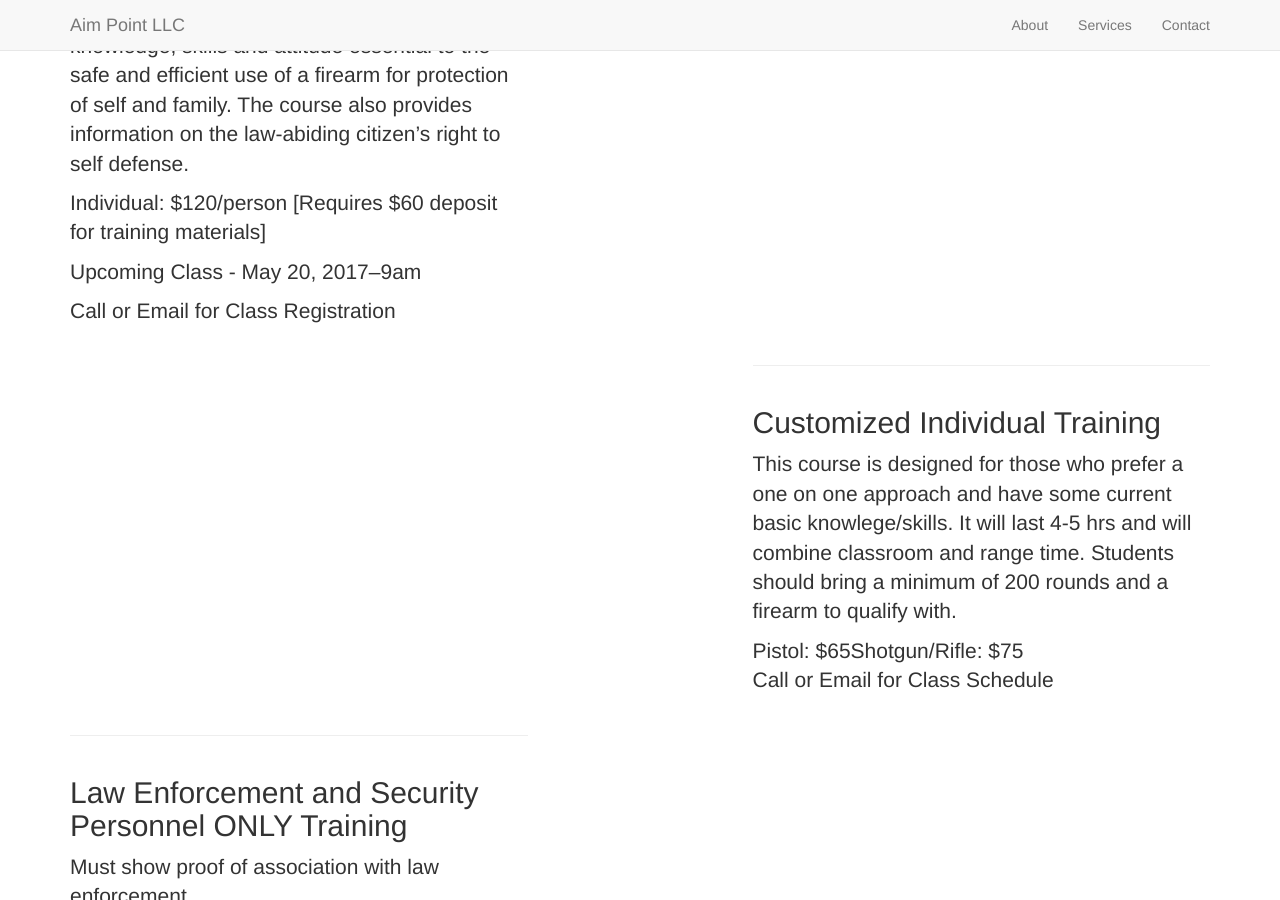
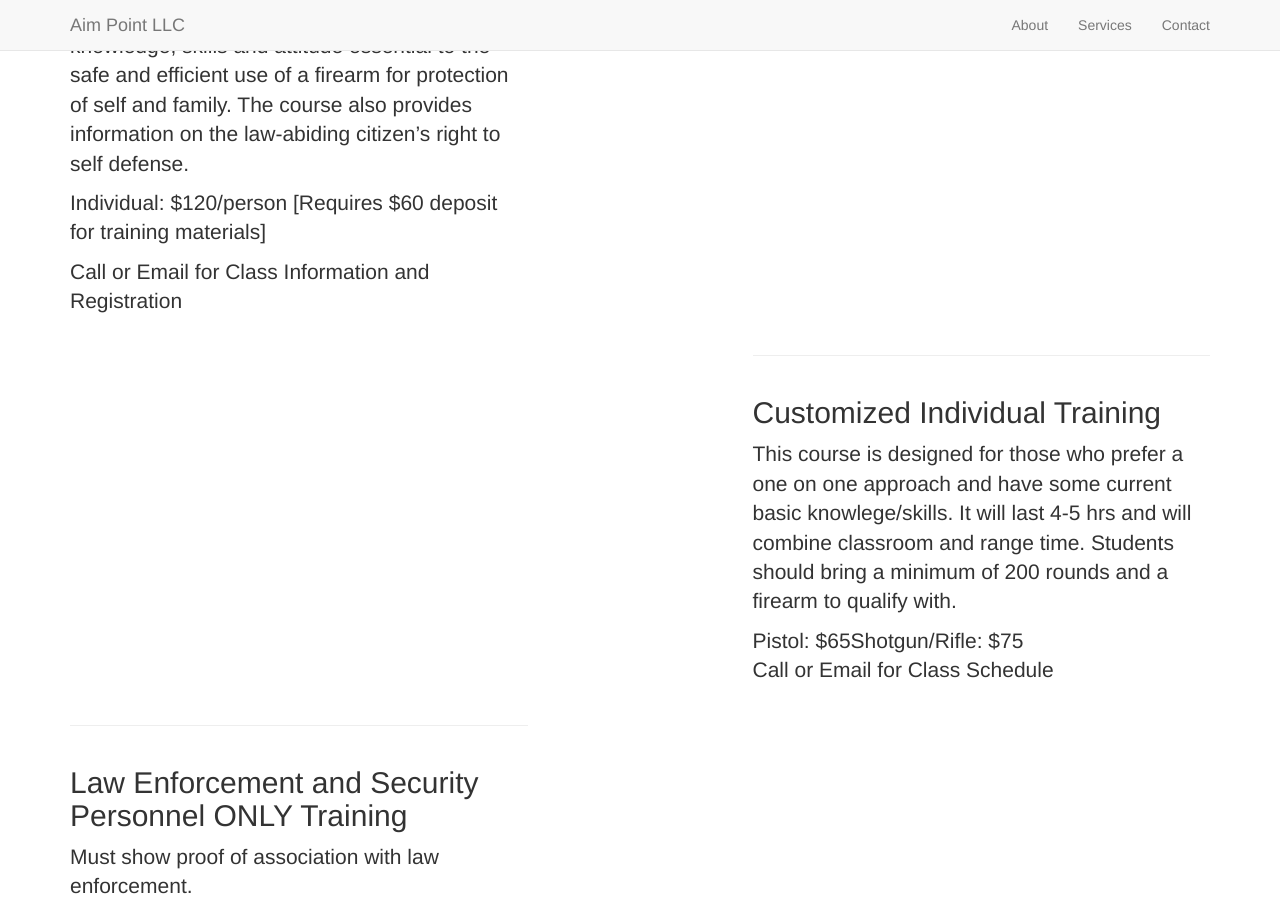
Before and after one commit to aimpoint/aimpoint.github.io, a Jekyll site: the page built from _posts/2016-1-2-ppith.markdown, in a window 1280 px wide and 900 px high, scrolled down 2280 px. Built offline with Jekyll 4.4.1, drawn with Linux system fonts in a browser that asks for light colours; nearby versions of some CDN libraries; library files that are not in the unit come from our copies.

Commit message:
Update 2016-1-2-ppith.markdown

```diff
--- a/_posts/2016-1-2-ppith.markdown
+++ b/_posts/2016-1-2-ppith.markdown
@@ -11,7 +11,4 @@ The Basic "Personal Protection in the Home" Course develops the individual's bas
 Individual: $120/person [Requires $60 deposit for training materials]
 
 
-Upcoming Class - May 20, 2017--9am
-
-
-Call or Email for Class Registration
+Call or Email for Class Information and Registration
```
